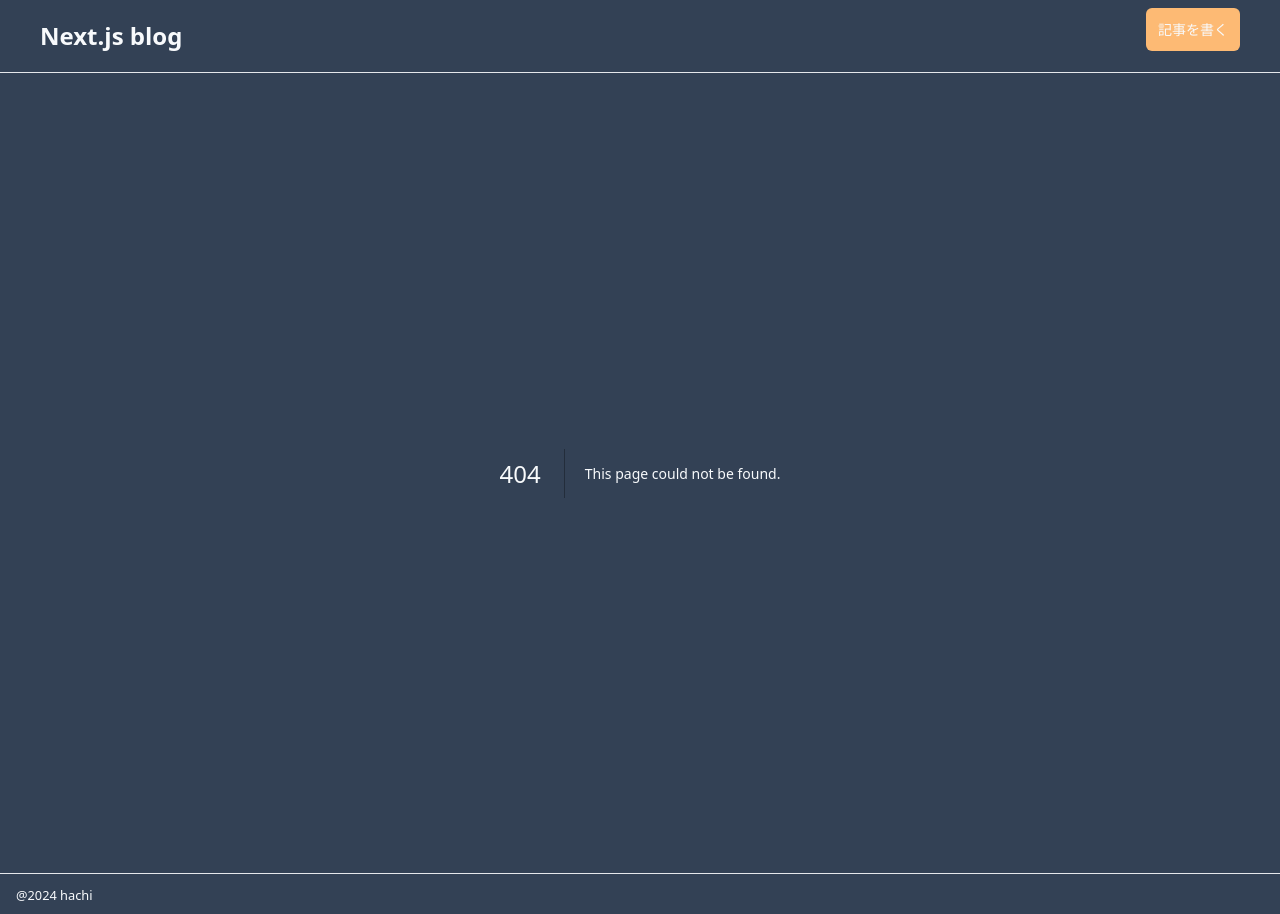
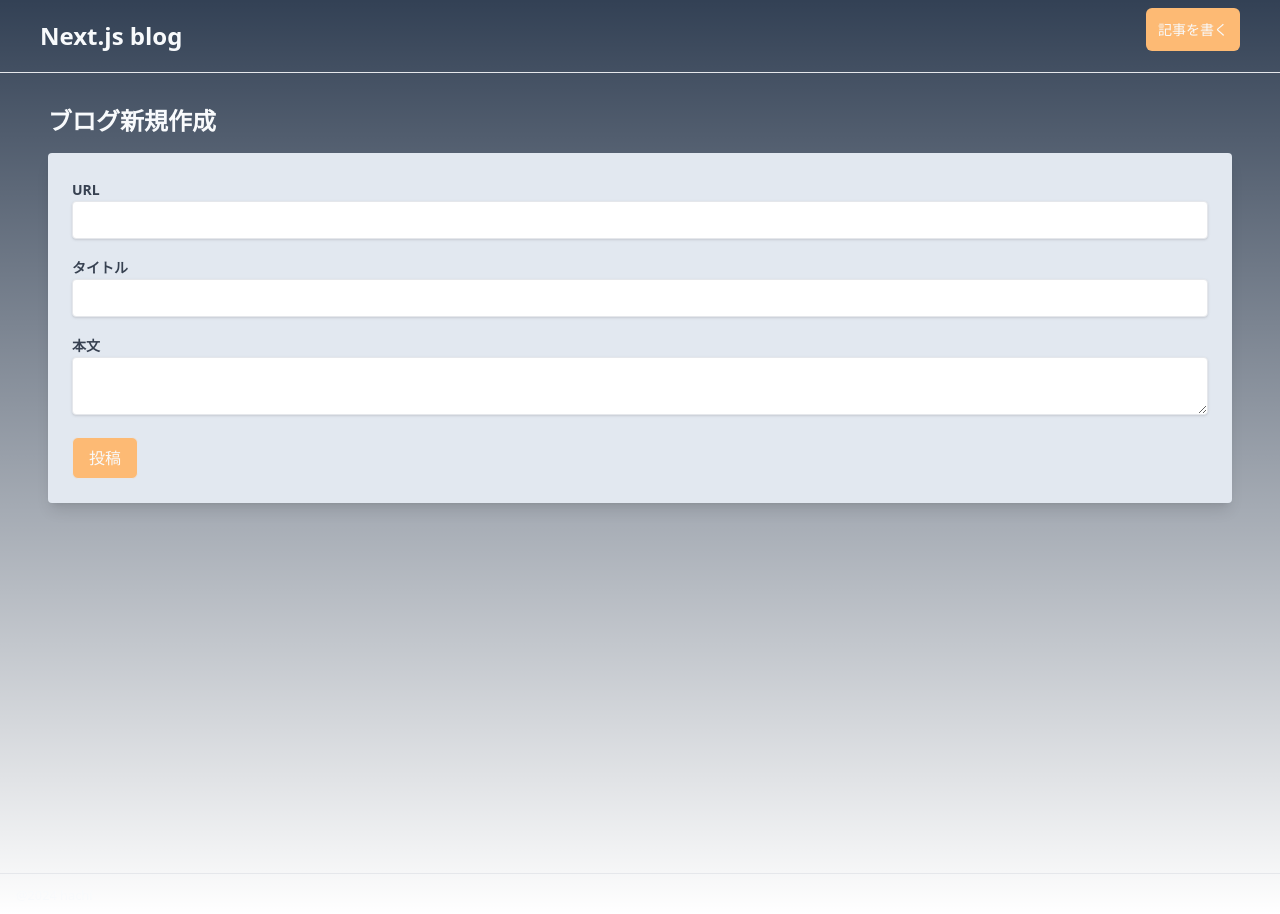
Before and after one commit to HACHI3232/nextjs_blog, a Next.js app: page /articles/new in a window 1280 px wide. Before the commit this address had no page. Built offline with nearby package versions, Linux system fonts and the light colour scheme.

Commit message:
記事投稿ページを追加

```diff
--- /dev/null
+++ b/src/app/articles/new/page.tsx
@@ -0,0 +1,36 @@
+import React from "react";
+
+const CreateBlogPage = () => {
+  return (
+    <div className="min-h-screen py-8 px-4 md:px-12">
+      <h2 className="text-2xl font-bold mb-4">ブログ新規作成</h2>
+      <form className="bg-slate-200 p-6 rounded shadow-lg">
+        <div className="mb-4">
+          <label className="text-gray-700 text-sm font-bold mb-2">URL</label>
+          <input
+            type="text"
+            className="shadow border rounded w-full py-2 px-3 text-gray-700 leading-tight focus:outline-none"
+          />
+        </div>
+        <div className="mb-4">
+          <label className="text-gray-700 text-sm font-bold mb-2">
+            タイトル
+          </label>
+          <input
+            type="text"
+            className="shadow border rounded w-full py-2 px-3 text-gray-700 leading-tight focus:outline-none"
+          />
+        </div>
+        <div className="mb-4">
+          <label className="text-gray-700 text-sm font-bold mb-2">本文</label>
+          <textarea
+            className="shadow border rounded w-full py-2 px-3 text-gray-700 leading-tight focus:outline-none"
+          />
+        </div>
+        <button type="submit" className="py-2 px-4 border rounded-md bg-orange-300">投稿</button>
+      </form>
+    </div>
+  );
+};
+
+export default CreateBlogPage;
```
